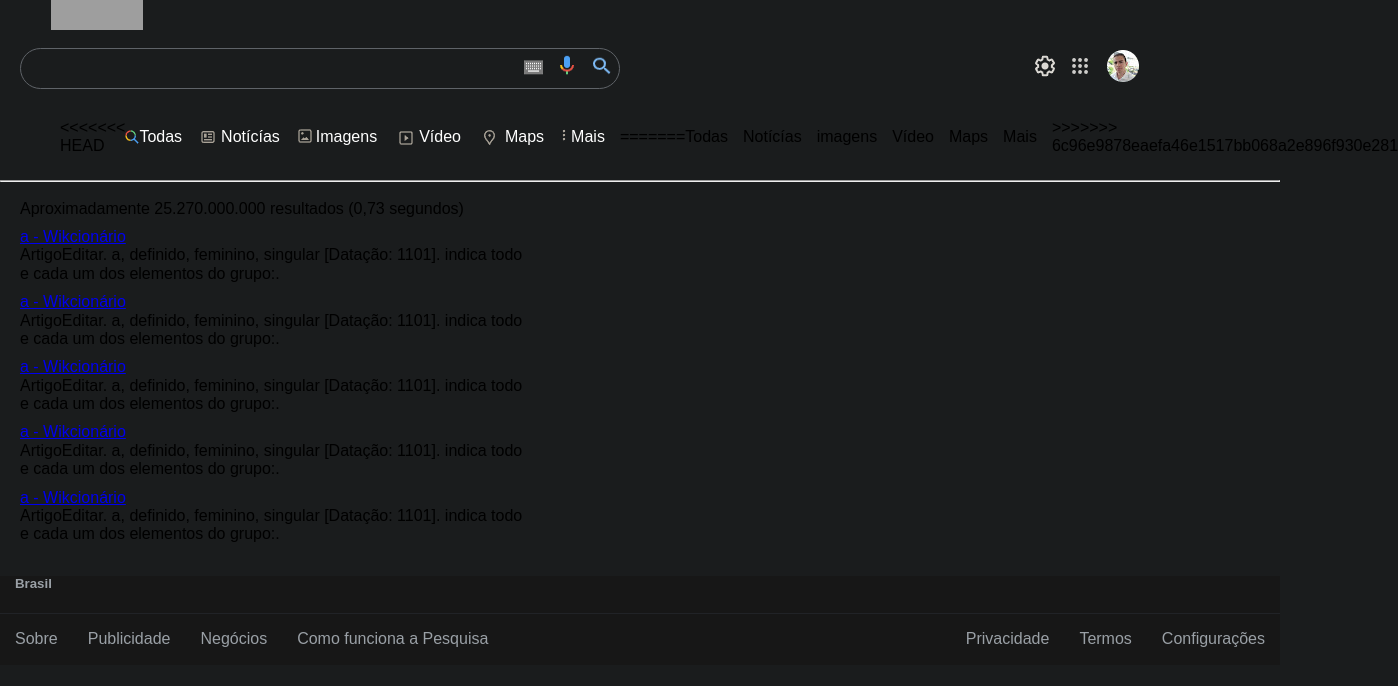
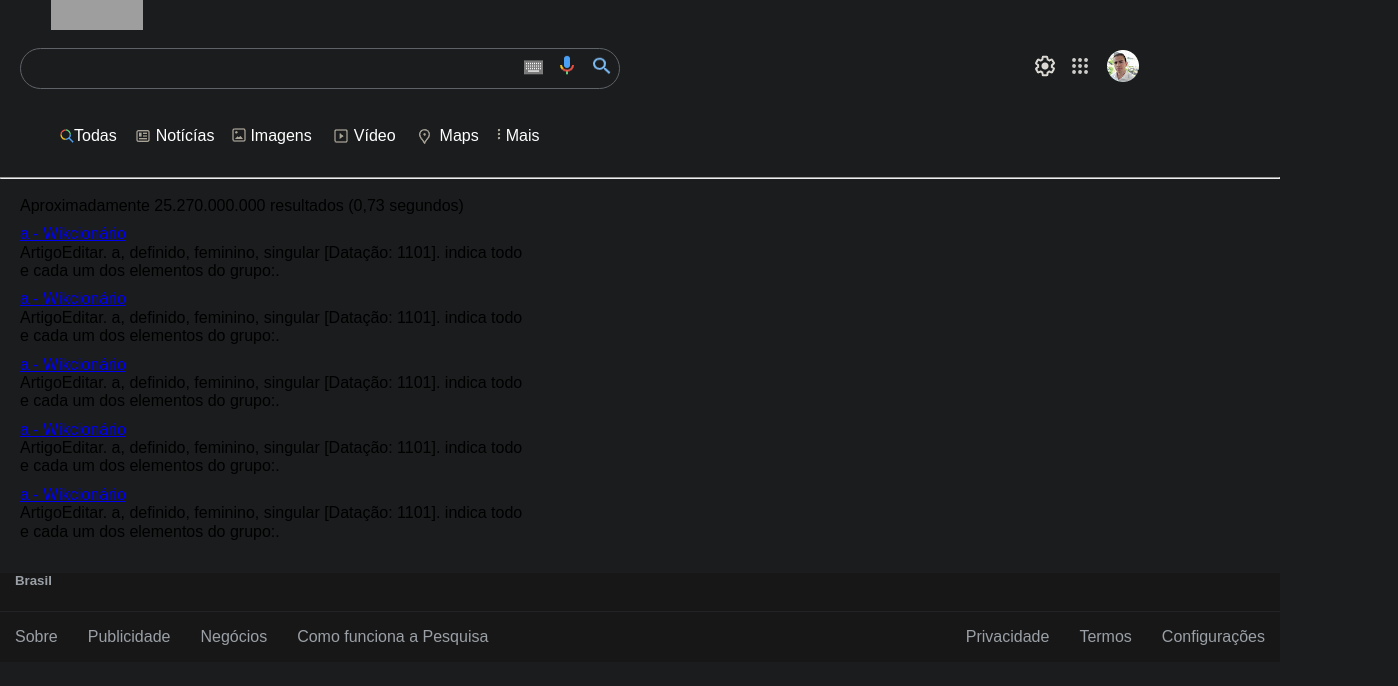
Before and after one commit to rvinicius396g/clone-google, a plain HTML site: page search_result.html in a window 1280 px wide. Shown: the whole page, 1398 px wide, since content can reach past the window. Drawn offline with Linux system fonts and the light colour scheme; grey boxes are pictures that could not be loaded.

Commit message:
correção do search results

```diff
--- a/search_result.html
+++ b/search_result.html
@@ -48,21 +48,14 @@
             <div class="menu2">
                 <nav>
                     <ul>
-<<<<<<< HEAD
+
                         <li><a href="#"><img src="assets/img/menu2/search2-menu2.png" alt="#"><span>Todas</span></a></li>
                         <li><a href="#"><img src="assets/img/menu2/news2-submenu.png" alt=""><span>Notícías</span></a></li>
                         <li><a href="#"><img src="assets/img/menu2/pic2-submenu.png" alt=""><span>Imagens</span></a></li>
                         <li><a href="#"><img src="assets/img/menu2/video2-submenu.png" alt=""><span>Vídeo</span></a></li>
                         <li><a href="#"><img src="assets/img/menu2/local2-submenu.png" alt=""><span>Maps</span></a></li>
                         <li><a href="#"><img src="assets/img/menu2/more-submenu.png" alt=""><span>Mais</span></a></li>
-=======
-                        <li>Todas</li>
-                        <li>Notícías</li>
-                        <li>imagens</li>
-                        <li>Vídeo</li>
-                        <li>Maps</li>
-                        <li>Mais </li>
->>>>>>> 6c96e9878eaefa46e1517bb068a2e896f930e281
+
                     </ul>
                 </nav>
             </div>
```
